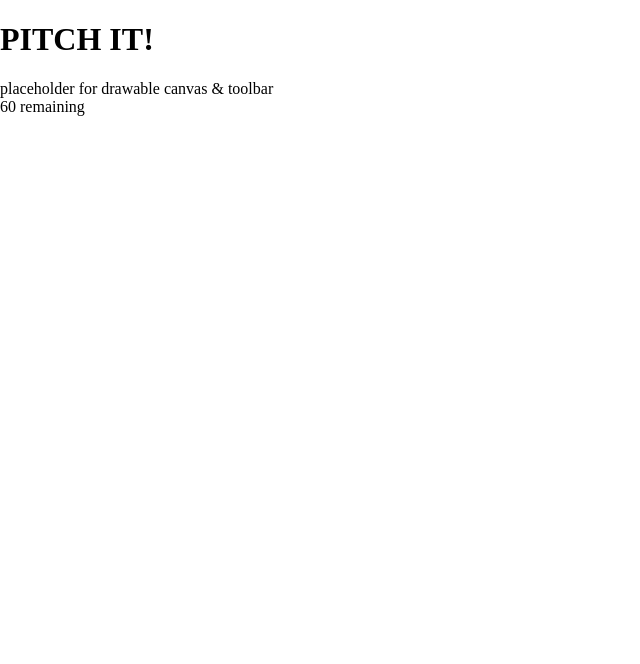
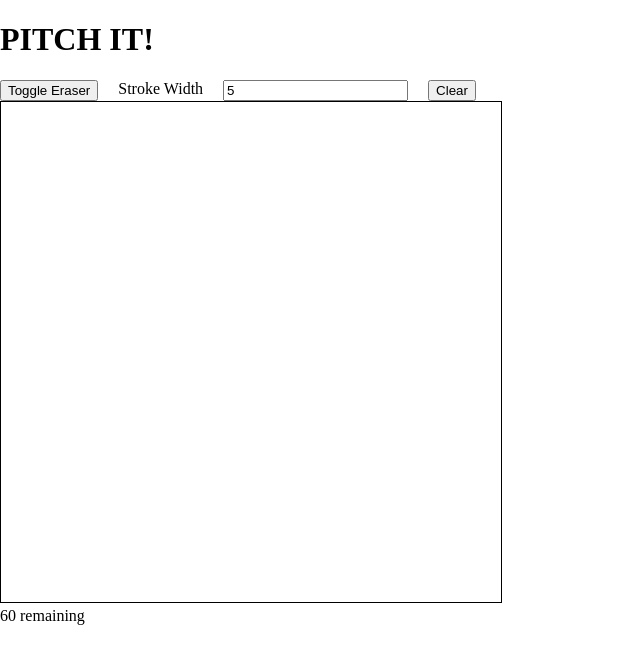
Before and after one commit to Objectivitix/team-sphinx, a React (Vite) app in the folder client/: page /pitch in a window 1280 px wide. Shown: the top 664 px of the page, without its empty margins (0-640 px from the left). Built offline with nearby package versions, Linux system fonts and the light colour scheme; no server answers.

Commit message:
Add canvas frontend

```diff
--- a/client/src/Draw.tsx
+++ b/client/src/Draw.tsx
@@ -1,8 +1,76 @@
+import { useEffect, useRef, useState } from 'react';
+
 function Draw(props: {isPitching: boolean}) {
+  // Use a ref to reference the actual canvas DOM element
+  const canvasRef = useRef<HTMLCanvasElement | null>(null);
+
+  let ctx: CanvasRenderingContext2D;
+  let isEraser = false;
+  let isPainting = false;
+  let startX: number;
+  let startY: number;
+
+  const [lineWidth, setLineWidth] = useState(5);
+
+  // Access the canvas context in useEffect once the component is mounted
+  useEffect(() => {
+    const canvas = canvasRef.current;
+    if (canvas) {
+        ctx = canvas.getContext('2d')!;
+    }
+  });
+
   return (
-    props.isPitching
-    ? "placeholder for drawable canvas & toolbar"
-    : "placeholder for nondrawable canvas (no toolbar)"
+    <section style={{
+      display: "flex",
+      flexDirection: "column",
+    }}>
+      <div id="toolbar" style={{
+        display: "flex",
+        gap: "20px",
+      }} onClick={e => {
+        const input = e.target as HTMLInputElement;
+
+        if (input.id === 'clear') {
+          ctx.clearRect(0, 0, canvasRef.current!.width, canvasRef.current!.height);
+        }
+
+        if (input.id === 'toggle') {
+          isEraser = !isEraser;
+          ctx.strokeStyle = isEraser ? "white" : "black";
+        }
+      }}>
+        {props.isPitching && <><button id="toggle">Toggle Eraser</button>
+        <label htmlFor="lineWidth">Stroke Width</label>
+        <input id="lineWidth" name='lineWidth' type="number"
+          value={lineWidth} onChange={e => setLineWidth(Number((e.target as HTMLInputElement).value))} />
+        <button id="clear">Clear</button></>}
+      </div>
+      <div className="drawing-board">
+        {props.isPitching
+        ? <canvas ref={canvasRef} id="drawing-board" width={500} height={500}
+          style={{border: "solid black 1px"}}
+          onMouseDown={e => {
+          isPainting = true;
+          startX = e.clientX;
+          startY = e.clientY;
+        }} onMouseUp={() => {
+          isPainting = false;
+          ctx.stroke();
+          ctx.beginPath();
+        }} onMouseMove={e => {
+          if (!isPainting) return;
+
+          console.log(lineWidth);
+          ctx.lineWidth = lineWidth;
+          ctx.lineCap = 'round';
+
+          ctx.lineTo(e.clientX - canvasRef.current!.offsetLeft, e.clientY - canvasRef.current!.offsetTop);
+          ctx.stroke();
+        }} />
+        : <canvas ref={canvasRef} style={{border: "solid black 1px"}} id="drawing-board" width={500} height={500} />}
+      </div>
+    </section>
   )
 }
 
```
